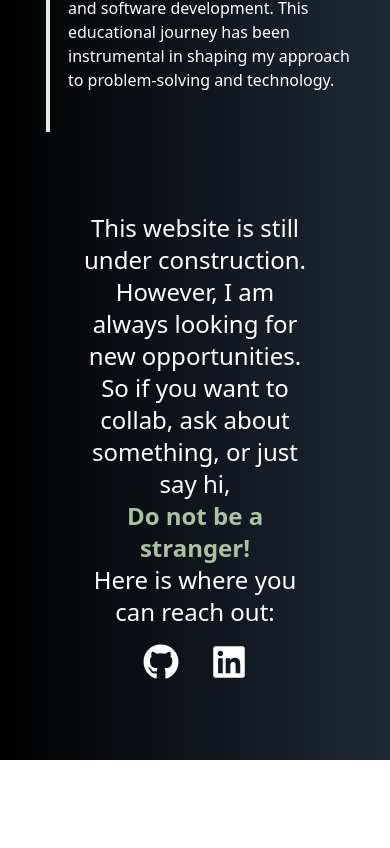
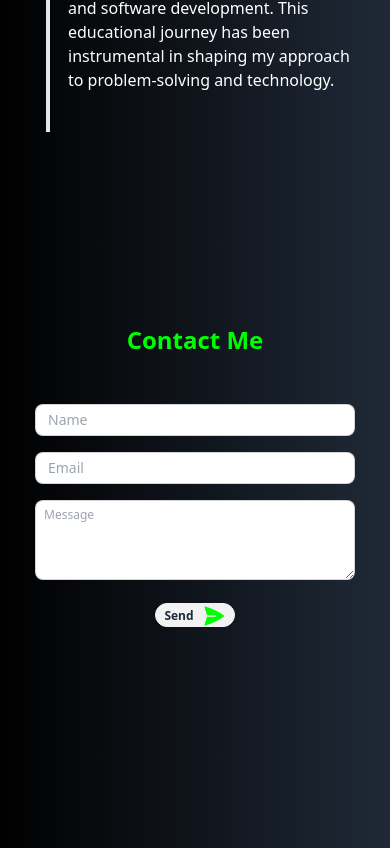
Before and after one commit to KatiaGhezali/katia-ghezali-portfolio, a Next.js app: page / in a window 390 px wide. Shown: the part 5596-6444 px from the top of the page. Before the commit the page ends 6356 px from the top, so only its background shows below. Built offline with nearby package versions, Linux system fonts and the light colour scheme.

Commit message:
Contact Me Form: medium screens

```diff
--- a/src/components/ContactMe/EmailSection.jsx
+++ b/src/components/ContactMe/EmailSection.jsx
@@ -2,62 +2,41 @@ import { motion } from "framer-motion";
 import { FaGithub, FaLinkedin } from "react-icons/fa";
 import Link from "next/link";
 
-const EmailSection = () => {
-  const textVariants = {
-    hidden: { opacity: 0 },
-    visible: { opacity: 1 },
-  };
-
+const ContactMe = () => {
   return (
-    <div className=" p-20 text-2xl text-center text-white">
-      <motion.h1
-        initial="hidden"
-        animate="visible"
-        variants={textVariants}
-        transition={{ duration: 6 }}
-      >
-        This website is still under construction. However, I am always looking
-        for new opportunities. So if you want to collab, ask about something, or
-        just say hi,
-        <motion.div
-          animate={{
-            color: ["#b9b3b3", "#00FF00", "#b9b3b3", "#00FF00"],
-          }}
-          transition={{ duration: 4, repeat: Infinity }}
-          className="font-bold text-"
-        >
-          Do not be a stranger!
-        </motion.div>
-        <div>Here is where you can reach out:</div>
-      </motion.h1>
-      <div className="flex justify-center items-center mt-4">
-        <Link
-          href="https://github.com/KatiaGhezali"
-          className="mx-4 hover:text-[#00FF00]"
-        >
-          <motion.div
-            initial={{ opacity: 0 }}
-            animate={{ opacity: 1 }}
-            transition={{ duration: 6 }}
+    <div className=" h-screen text-center mt-48 ">
+      <h1 className="text-center font-bold text-[#00FF00] m-8 text-2xl md:text-3xl">
+        Contact Me
+      </h1>
+      <input
+        type="text"
+        placeholder="Name"
+        className="input input-bordered input-sm w-full max-w-xs md:max-w-md md:input-md my-4"
+      />
+      <input
+        type="text"
+        placeholder="Email"
+        className="input input-bordered input-sm w-full max-w-xs mx-4 md:max-w-md md:input-md "
+      />
+      <textarea
+        placeholder="Message"
+        className="textarea textarea-bordered textarea-xs w-full max-w-xs h-[80px] my-4 md:max-w-md md:textarea-md md:h-[120px]"
+      ></textarea>
+      <div>
+        <button className="btn btn-xs sm:btn-sm md:btn-md lg:btn-lg rounded-3xl ">
+          Send
+          <svg
+            xmlns="http://www.w3.org/2000/svg"
+            viewBox="0 0 24 24"
+            fill="#00FF00"
+            className="w-6 h-6 hover:text-black"
           >
-            <FaGithub className="text-4xl" />
-          </motion.div>
-        </Link>
-        <Link
-          href="https://linkedin.com/in/KatiaGhezali"
-          className="mx-4 hover:text-[#00FF00]"
-        >
-          <motion.div
-            initial={{ opacity: 0 }}
-            animate={{ opacity: 1 }}
-            transition={{ duration: 6 }}
-          >
-            <FaLinkedin className="text-4xl" />
-          </motion.div>
-        </Link>
+            <path d="M3.478 2.404a.75.75 0 0 0-.926.941l2.432 7.905H13.5a.75.75 0 0 1 0 1.5H4.984l-2.432 7.905a.75.75 0 0 0 .926.94 60.519 60.519 0 0 0 18.445-8.986.75.75 0 0 0 0-1.218A60.517 60.517 0 0 0 3.478 2.404Z" />
+          </svg>
+        </button>
       </div>
     </div>
   );
 };
 
-export default EmailSection;
+export default ContactMe;
```
